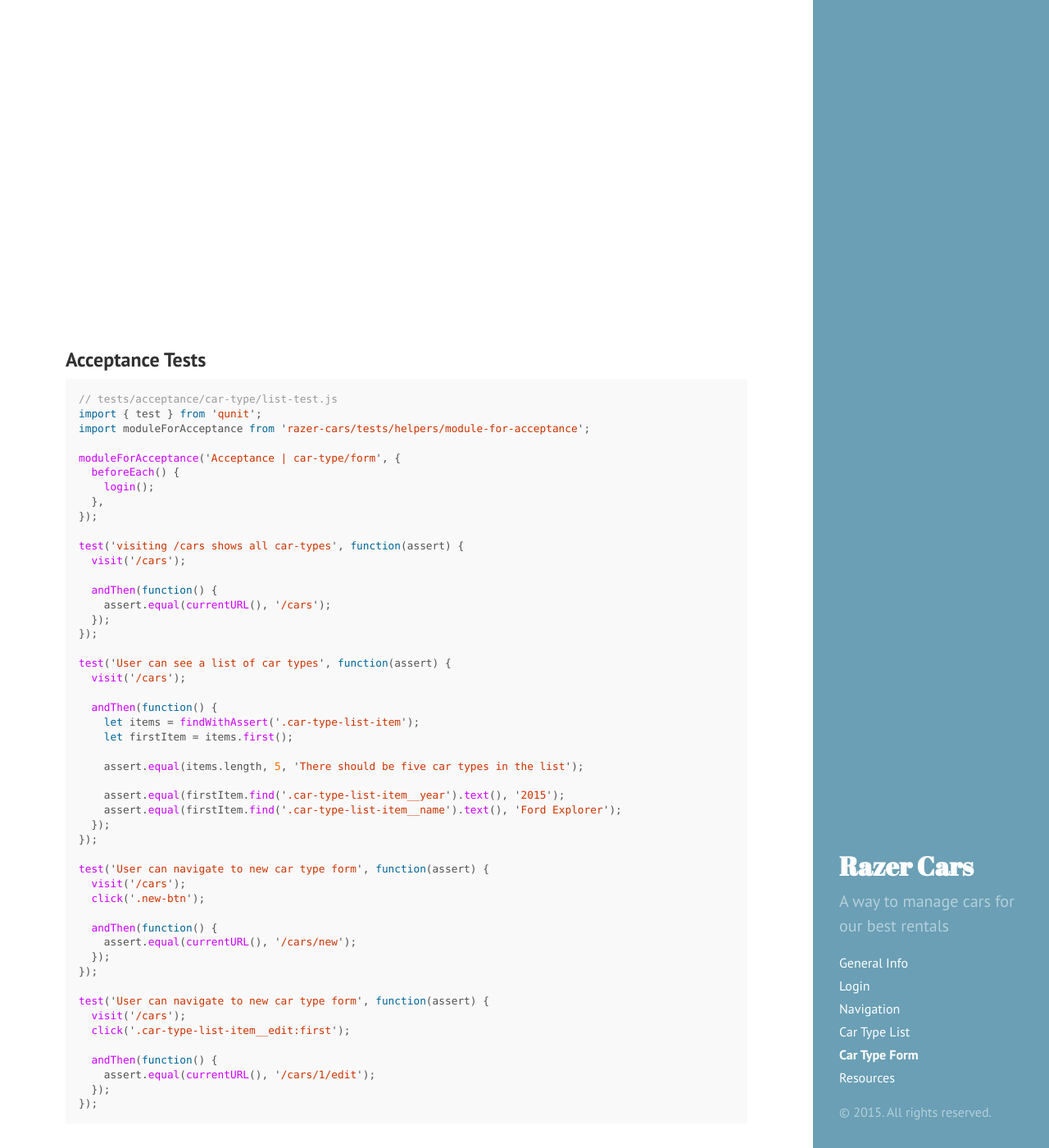
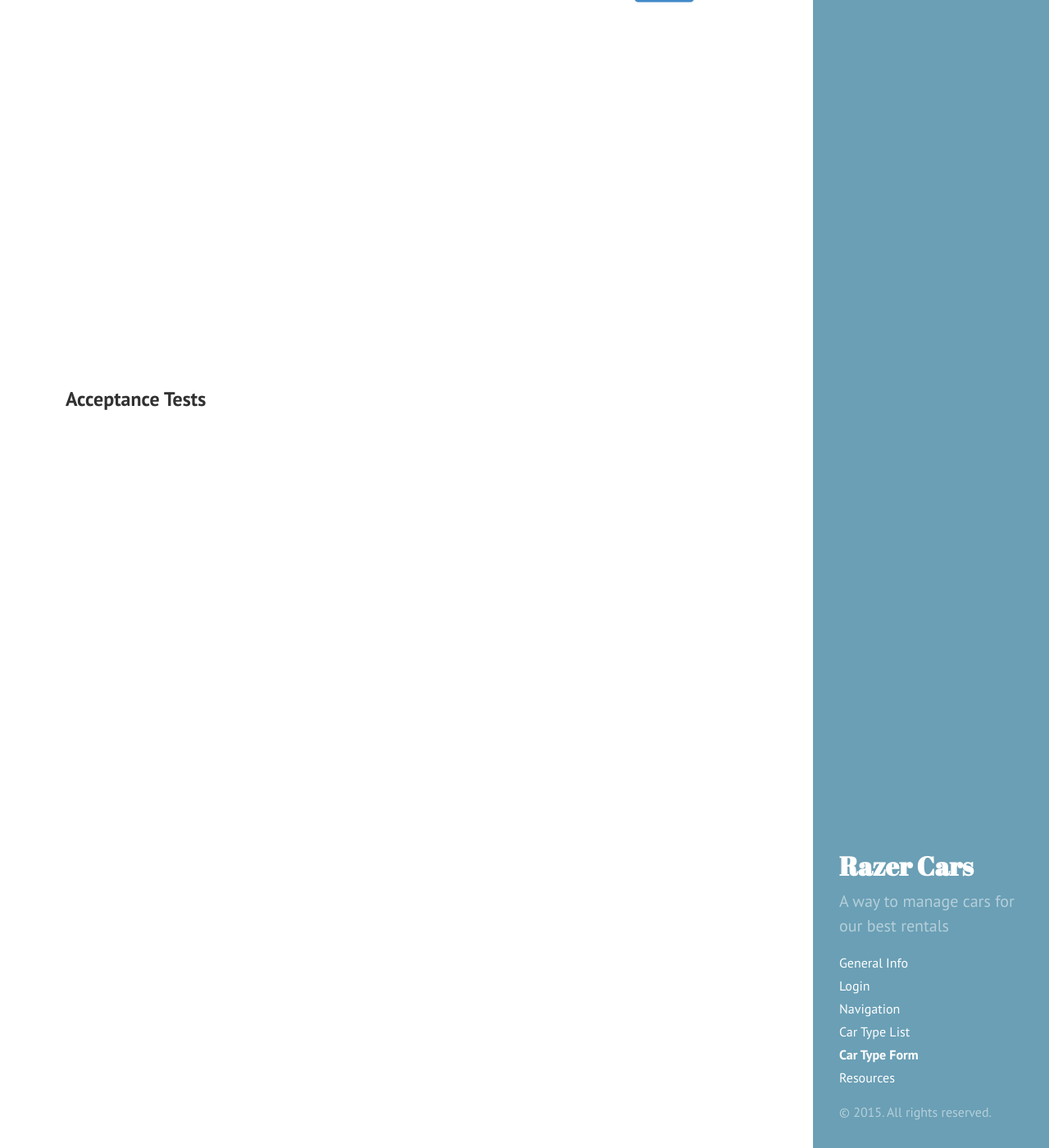
Before and after one commit to TIY-LR/razer-cars, a Jekyll site: the page built from car-type/form.md, in a window 1280 px wide and 1400 px high, scrolled down 800 px. Shown: the whole window at 82% size. Built offline with Jekyll 4.4.1, drawn with Linux system fonts in a browser that asks for light colours; Markdown is read by kramdown in place of the engine named in the settings; some of the changed text lies outside the part shown.

Commit message:
Update car type form

````diff
--- a/car-type/form.md
+++ b/car-type/form.md
@@ -20,6 +22,7 @@ Our designer has sent in a rough mock up of this page:
 
 ## Acceptance Tests
 
+{% comment %}
 ```js
 // tests/acceptance/car-type/list-test.js
 import { test } from 'qunit';
@@ -31,19 +34,19 @@ moduleForAcceptance('Acceptance | car-type/form', {
   },
 });
 
-test('visiting /cars shows all car-types', function(assert) {
-  visit('/cars');
+test('visiting /cars/new shows the car-type form', function(assert) {
+  visit('/cars/new');
 
   andThen(function() {
-    assert.equal(currentURL(), '/cars');
+    assert.equal(currentURL(), '/cars/new');
   });
 });
 
-test('User can see a list of car types', function(assert) {
-  visit('/cars');
+test('User can car type form', function(assert) {
+  visit('/cars/new');
 
   andThen(function() {
-    let items = findWithAssert('.car-type-list-item');
+    let items = findWithAssert('.form-input__');
     let firstItem = items.first();
 
     assert.equal(items.length, 5, 'There should be five car types in the list');
@@ -71,3 +74,4 @@ test('User can navigate to new car type form', function(assert) {
   });
 });
 ```
+{% endcomment %}
````
Also changed, not shown: other parts of car-type/form.md (+2 -0 lines).
